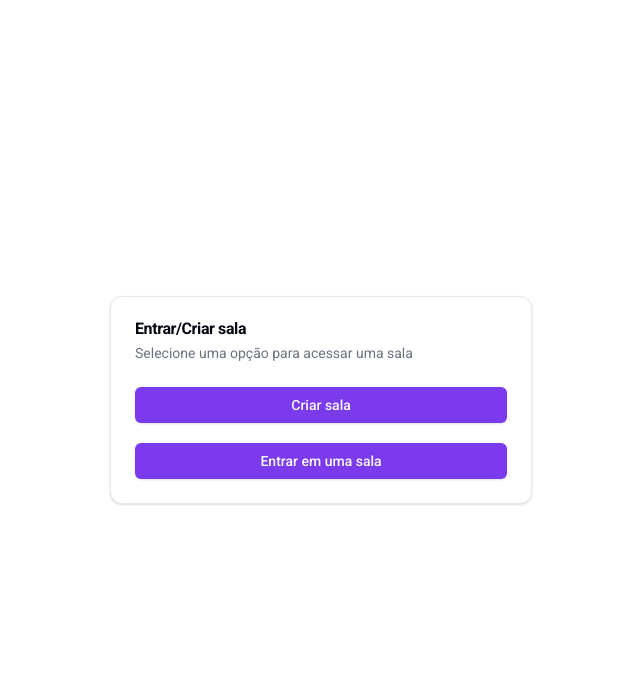
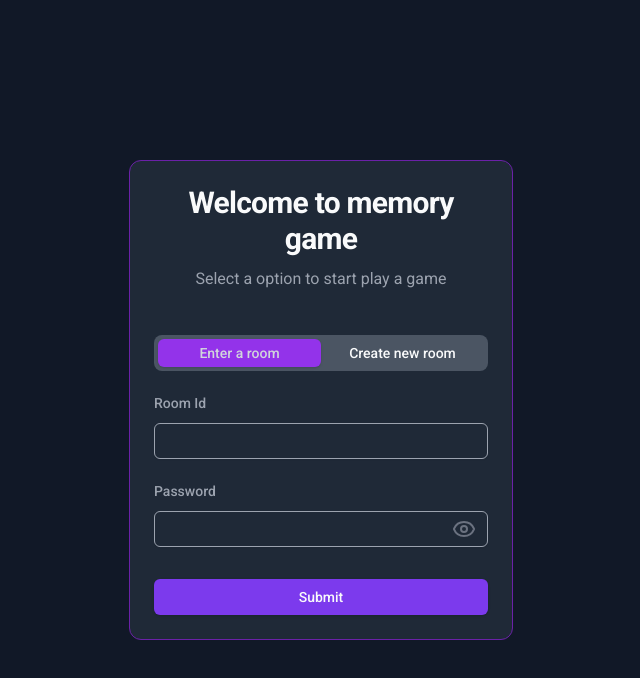
Before and after one commit to DuDupedrosa/memory-game-frontend, a Next.js app: page /room in a window 1280 px wide. Shown: the top 678 px of the page, without its empty margins (319-959 px from the left). Built offline with nearby package versions, Linux system fonts and the light colour scheme; no server answers.

Commit message:
criando layout para o game - entrar/criar sala

```diff
--- a/app/room/components/CreateRoomForm.tsx
+++ b/app/room/components/CreateRoomForm.tsx
@@ -3,13 +3,6 @@
 import { apiService } from "@/app/apiService";
 import { socket } from "@/app/socket";
 import { Button } from "@/components/ui/button";
-import {
-  Card,
-  CardContent,
-  CardDescription,
-  CardHeader,
-  CardTitle,
-} from "@/components/ui/card";
 import {
   Form,
   FormControl,
@@ -19,21 +12,24 @@ import {
   FormMessage,
 } from "@/components/ui/form";
 import { Input } from "@/components/ui/input";
+import { handleRequestApiErro } from "@/helpers/handleRequestApiErro";
 import { zodResolver } from "@hookform/resolvers/zod";
+import { Eye, EyeOff, Loader2 } from "lucide-react";
 import { useRouter } from "next/navigation";
 import { useForm } from "react-hook-form";
 import { z } from "zod";
+import { eyeIconStyle } from "./RoomComponent";
+import { useState } from "react";
 
 const formSchema = z.object({
   password: z.string().min(1, { message: "Campo obrigatório" }),
 });
 
-export default function CreateRoomComponent({
-  signInRoom,
-}: {
-  signInRoom: () => void;
-}) {
+export default function CreateRoomComponent() {
   const router = useRouter();
+  const [showPassword, setShowPassword] = useState<boolean>(false);
+  const [loading, setLoading] = useState<boolean>(false);
+
   const form = useForm<z.infer<typeof formSchema>>({
     resolver: zodResolver(formSchema),
     defaultValues: {
@@ -42,6 +38,7 @@ export default function CreateRoomComponent({
   });
 
   async function onSubmit(values: z.infer<typeof formSchema>) {
+    setLoading(true);
     try {
       const userLocal = localStorage.getItem("user");
       if (!userLocal) return;
@@ -60,39 +57,47 @@ export default function CreateRoomComponent({
         // Redireciona o jogador para a sala recém-criada
         router.push(`/room/${data.roomId}`);
       });
-
-      //router.push(`/room/${id}`);
     } catch (err) {
-      console.log(err);
+      handleRequestApiErro(err);
     }
+    setLoading(false);
   }
 
   return (
-    <Card className="max-w-lg">
-      <CardHeader className="">
-        <CardTitle>Criar sala</CardTitle>
-        <CardDescription>
-          Preencha o campo abaixo para criar uma sala
-        </CardDescription>
-      </CardHeader>
-
-      <CardContent className="min-w-[420px]">
+    <div className="mt-5">
       <Form {...form}>
         <form onSubmit={form.handleSubmit(onSubmit)} className="space-y-8">
           <div className="flex flex-col gap-5">
-              <div>
+            <div className="relative">
               <FormField
                 control={form.control}
                 name="password"
                 render={({ field }) => (
                   <FormItem>
-                      <FormLabel htmlFor="password">Senha</FormLabel>
+                    <FormLabel className="text-gray-400" htmlFor="id">
+                      Password
+                    </FormLabel>
                     <FormControl>
+                      <div className="relative w-full">
+                        {!showPassword && (
+                          <Eye
+                            onClick={() => setShowPassword(!showPassword)}
+                            className={`${eyeIconStyle}`}
+                          />
+                        )}
+                        {showPassword && (
+                          <EyeOff
+                            onClick={() => setShowPassword(!showPassword)}
+                            className={`${eyeIconStyle}`}
+                          />
+                        )}
                         <Input
                           id="password"
-                          placeholder="password"
+                          type={showPassword ? "text" : "password"}
                           {...field}
+                          className="border-gray-400 text-gray-50 pr-10"
                         />
+                      </div>
                     </FormControl>
 
                     <FormMessage />
@@ -102,21 +107,12 @@ export default function CreateRoomComponent({
             </div>
           </div>
 
-            <div className="mt-1 flex justify-end">
-              <span
-                onClick={() => signInRoom()}
-                className="text-sm text-primary underline max-w-max cursor-pointer"
-              >
-                Entrar em uma sala
-              </span>
-            </div>
-
-            <Button className="mt-5" type="submit">
-              Criar
+          <Button disabled={loading} className="mt-5 w-full" type="submit">
+            {loading && <Loader2 className="animate-spin" />}
+            Submit
           </Button>
         </form>
       </Form>
-      </CardContent>
-    </Card>
+    </div>
   );
 }
--- a/app/room/components/RoomComponent.tsx
+++ b/app/room/components/RoomComponent.tsx
@@ -11,6 +11,7 @@ import {
 import { useState } from "react";
 import CreateRoomComponent from "./CreateRoomForm";
 import SignInRoomComponent from "./SignInRoomForm";
+import { Tabs, TabsContent, TabsList, TabsTrigger } from "@/components/ui/tabs";
 
 const steps = {
   SELECT_OPTION: 1,
@@ -18,40 +19,51 @@ const steps = {
   SIGN_IN_ROOM: 3,
 };
 
+export const eyeIconStyle =
+  "absolute cursor-pointer right-3 top-1/2 -translate-y-1/2 text-gray-500";
+
 export default function RoomComponent() {
   const [step, setStep] = useState<number>(steps.SELECT_OPTION);
 
   return (
-    <div className="w-full  min-h-screen h-full flex flex-col justify-center items-center">
-      {step === steps.SELECT_OPTION && (
-        <Card className="max-w-lg">
+    <div className="w-full  min-h-screen h-full bg-gray-900">
+      <div className="min-h-screen flex flex-col justify-center items-center px-5 md:px-0">
+        <Card className="w-full md:w-1/2 xl:w-[30%] min-h-[50vh] bg-gray-800 border-purple-800 shadow-none">
           <CardHeader className="">
-            <CardTitle>Entrar/Criar sala</CardTitle>
-            <CardDescription>
-              Selecione uma opção para acessar uma sala
+            <CardTitle className="text-gray-50 text-2xl md:text-3xl font-semibold text-center mb-1">
+              Welcome to memory game
+            </CardTitle>
+            <CardDescription className="text-gray-400 font-normal text-center text-base">
+              Select a option to start play a game
             </CardDescription>
           </CardHeader>
 
-          <CardContent className="min-w-[420px]">
-            <div className="flex flex-col gap-5">
-              <Button onClick={() => setStep(steps.CREATE_ROOM)}>
-                Criar sala
-              </Button>
-              <Button onClick={() => setStep(steps.SIGN_IN_ROOM)}>
-                Entrar em uma sala
-              </Button>
-            </div>
+          <CardContent className="mt-5">
+            <Tabs defaultValue="account">
+              <TabsList className="w-full bg-gray-600">
+                <TabsTrigger
+                  value="account"
+                  className="flex-1 data-[state=active]:bg-purple-600 data-[state=active]:text-gray-300 font-medium text-gray-50"
+                >
+                  Enter a room
+                </TabsTrigger>
+                <TabsTrigger
+                  value="password"
+                  className="flex-1 data-[state=active]:bg-purple-600 data-[state=active]:text-gray-300 font-medium text-gray-50"
+                >
+                  Create new room
+                </TabsTrigger>
+              </TabsList>
+              <TabsContent value="account">
+                <SignInRoomComponent />
+              </TabsContent>
+              <TabsContent value="password">
+                <CreateRoomComponent />
+              </TabsContent>
+            </Tabs>
           </CardContent>
         </Card>
-      )}
-
-      {step === steps.CREATE_ROOM && (
-        <CreateRoomComponent signInRoom={() => setStep(steps.SIGN_IN_ROOM)} />
-      )}
-
-      {step === steps.SIGN_IN_ROOM && (
-        <SignInRoomComponent createRoom={() => setStep(steps.CREATE_ROOM)} />
-      )}
+      </div>
     </div>
   );
 }
--- a/app/room/components/SignInRoomForm.tsx
+++ b/app/room/components/SignInRoomForm.tsx
@@ -2,13 +2,6 @@
 
 import { apiService } from "@/app/apiService";
 import { Button } from "@/components/ui/button";
-import {
-  Card,
-  CardContent,
-  CardDescription,
-  CardHeader,
-  CardTitle,
-} from "@/components/ui/card";
 import {
   Form,
   FormControl,
@@ -23,29 +16,32 @@ import { useRouter } from "next/navigation";
 import { useForm } from "react-hook-form";
 import { z } from "zod";
 import { socket } from "@/app/socket";
-import { useEffect } from "react";
+import { useState } from "react";
 import { getUserLocal } from "@/helpers/getUserLoca";
+import { Eye, EyeOff, Loader2 } from "lucide-react";
+import { handleRequestApiErro } from "@/helpers/handleRequestApiErro";
+import { eyeIconStyle } from "./RoomComponent";
 
 const formSchema = z.object({
   id: z.number().min(1, { message: "Campo obrigatório" }),
   password: z.string().min(1, { message: "Campo obrigatório" }),
 });
 
-export default function SignInRoomComponent({
-  createRoom,
-}: {
-  createRoom: () => void;
-}) {
+export default function SignInRoomComponent() {
   const router = useRouter();
+  const [showPassword, setShowPassword] = useState<boolean>(false);
+  const [loading, setLoading] = useState<boolean>(false);
 
   const form = useForm<z.infer<typeof formSchema>>({
     resolver: zodResolver(formSchema),
     defaultValues: {
+      id: undefined,
       password: "",
     },
   });
 
   async function onSubmit(values: z.infer<typeof formSchema>) {
+    setLoading(true);
     try {
       const user = getUserLocal();
       if (!user) return;
@@ -65,22 +61,14 @@ export default function SignInRoomComponent({
           router.push(`/room/${id}`);
         }
       });
-      //router.push(`/room/${id}`);
     } catch (err) {
-      console.log(err);
+      handleRequestApiErro(err);
     }
+    setLoading(false);
   }
 
   return (
-    <Card className="max-w-lg">
-      <CardHeader className="">
-        <CardTitle>Entrar em uma sala</CardTitle>
-        <CardDescription>
-          Preencha o campo abaixo para entrar em uma sala
-        </CardDescription>
-      </CardHeader>
-
-      <CardContent className="min-w-[420px]">
+    <div className="mt-5">
       <Form {...form}>
         <form onSubmit={form.handleSubmit(onSubmit)} className="space-y-8">
           <div className="flex flex-col gap-5">
@@ -90,12 +78,14 @@ export default function SignInRoomComponent({
                 name="id"
                 render={({ field }) => (
                   <FormItem>
-                      <FormLabel htmlFor="id">Id</FormLabel>
+                    <FormLabel className="text-gray-400" htmlFor="id">
+                      Room Id
+                    </FormLabel>
                     <FormControl>
                       <Input
+                        className="border-gray-400 text-gray-50"
                         type="number"
                         id="id"
-                          placeholder="id"
                         {...field}
                         onChange={(e) =>
                           field.onChange(parseInt(e.target.value, 10))
@@ -108,19 +98,36 @@ export default function SignInRoomComponent({
                 )}
               />
             </div>
-              <div>
+            <div className="relative">
               <FormField
                 control={form.control}
                 name="password"
                 render={({ field }) => (
                   <FormItem>
-                      <FormLabel htmlFor="password">Senha</FormLabel>
+                    <FormLabel className="text-gray-400" htmlFor="id">
+                      Password
+                    </FormLabel>
                     <FormControl>
+                      <div className="relative w-full">
+                        {!showPassword && (
+                          <Eye
+                            onClick={() => setShowPassword(!showPassword)}
+                            className={`${eyeIconStyle}`}
+                          />
+                        )}
+                        {showPassword && (
+                          <EyeOff
+                            onClick={() => setShowPassword(!showPassword)}
+                            className={`${eyeIconStyle}`}
+                          />
+                        )}
                         <Input
                           id="password"
-                          placeholder="password"
+                          type={showPassword ? "text" : "password"}
                           {...field}
+                          className="border-gray-400 text-gray-50 pr-10"
                         />
+                      </div>
                     </FormControl>
 
                     <FormMessage />
@@ -130,21 +137,12 @@ export default function SignInRoomComponent({
             </div>
           </div>
 
-            <div className="mt-1 flex justify-end">
-              <span
-                onClick={() => createRoom()}
-                className="text-sm text-primary underline max-w-max cursor-pointer"
-              >
-                Criar nova sala
-              </span>
-            </div>
-
-            <Button className="mt-5" type="submit">
-              Entrar
+          <Button disabled={loading} className="mt-5 w-full" type="submit">
+            {loading && <Loader2 className="animate-spin" />}
+            Submit
           </Button>
         </form>
       </Form>
-      </CardContent>
-    </Card>
+    </div>
   );
 }
--- /dev/null
+++ b/components/ui/tabs.tsx
@@ -0,0 +1,55 @@
+"use client"
+
+import * as React from "react"
+import * as TabsPrimitive from "@radix-ui/react-tabs"
+
+import { cn } from "@/lib/utils"
+
+const Tabs = TabsPrimitive.Root
+
+const TabsList = React.forwardRef<
+  React.ElementRef<typeof TabsPrimitive.List>,
+  React.ComponentPropsWithoutRef<typeof TabsPrimitive.List>
+>(({ className, ...props }, ref) => (
+  <TabsPrimitive.List
+    ref={ref}
+    className={cn(
+      "inline-flex h-9 items-center justify-center rounded-lg bg-muted p-1 text-muted-foreground",
+      className
+    )}
+    {...props}
+  />
+))
+TabsList.displayName = TabsPrimitive.List.displayName
+
+const TabsTrigger = React.forwardRef<
+  React.ElementRef<typeof TabsPrimitive.Trigger>,
+  React.ComponentPropsWithoutRef<typeof TabsPrimitive.Trigger>
+>(({ className, ...props }, ref) => (
+  <TabsPrimitive.Trigger
+    ref={ref}
+    className={cn(
+      "inline-flex items-center justify-center whitespace-nowrap rounded-md px-3 py-1 text-sm font-medium ring-offset-background transition-all focus-visible:outline-none focus-visible:ring-2 focus-visible:ring-ring focus-visible:ring-offset-2 disabled:pointer-events-none disabled:opacity-50 data-[state=active]:bg-background data-[state=active]:text-foreground data-[state=active]:shadow",
+      className
+    )}
+    {...props}
+  />
+))
+TabsTrigger.displayName = TabsPrimitive.Trigger.displayName
+
+const TabsContent = React.forwardRef<
+  React.ElementRef<typeof TabsPrimitive.Content>,
+  React.ComponentPropsWithoutRef<typeof TabsPrimitive.Content>
+>(({ className, ...props }, ref) => (
+  <TabsPrimitive.Content
+    ref={ref}
+    className={cn(
+      "mt-2 ring-offset-background focus-visible:outline-none focus-visible:ring-2 focus-visible:ring-ring focus-visible:ring-offset-2",
+      className
+    )}
+    {...props}
+  />
+))
+TabsContent.displayName = TabsPrimitive.Content.displayName
+
+export { Tabs, TabsList, TabsTrigger, TabsContent }
--- a/helpers/translation/pt.json
+++ b/helpers/translation/pt.json
@@ -5,5 +5,7 @@
   "already_register_email": "Este e-mail já está cadastrado. Tente outro ou faça login.",
   "already_register_nickName": "Este nome de jogador já está em uso. Escolha outro.",
   "required_field": "Required field",
-  "invalid_format_email": "Invalid e-mail"
+  "invalid_format_email": "Invalid e-mail",
+  "not_found_user": "Usuário não encontrado.",
+  "not_found_room": "Not found room"
 }
--- a/package.json
+++ b/package.json
@@ -13,6 +13,7 @@
     "@radix-ui/react-dialog": "^1.1.5",
     "@radix-ui/react-label": "^2.1.1",
     "@radix-ui/react-slot": "^1.1.1",
+    "@radix-ui/react-tabs": "^1.1.2",
     "axios": "^1.7.9",
     "class-variance-authority": "^0.7.1",
     "clsx": "^2.1.1",
```
Also changed, not shown: 1 other file (tests, documents, lock files or other folders). Lines whose indentation alone changed are shown as unchanged.
